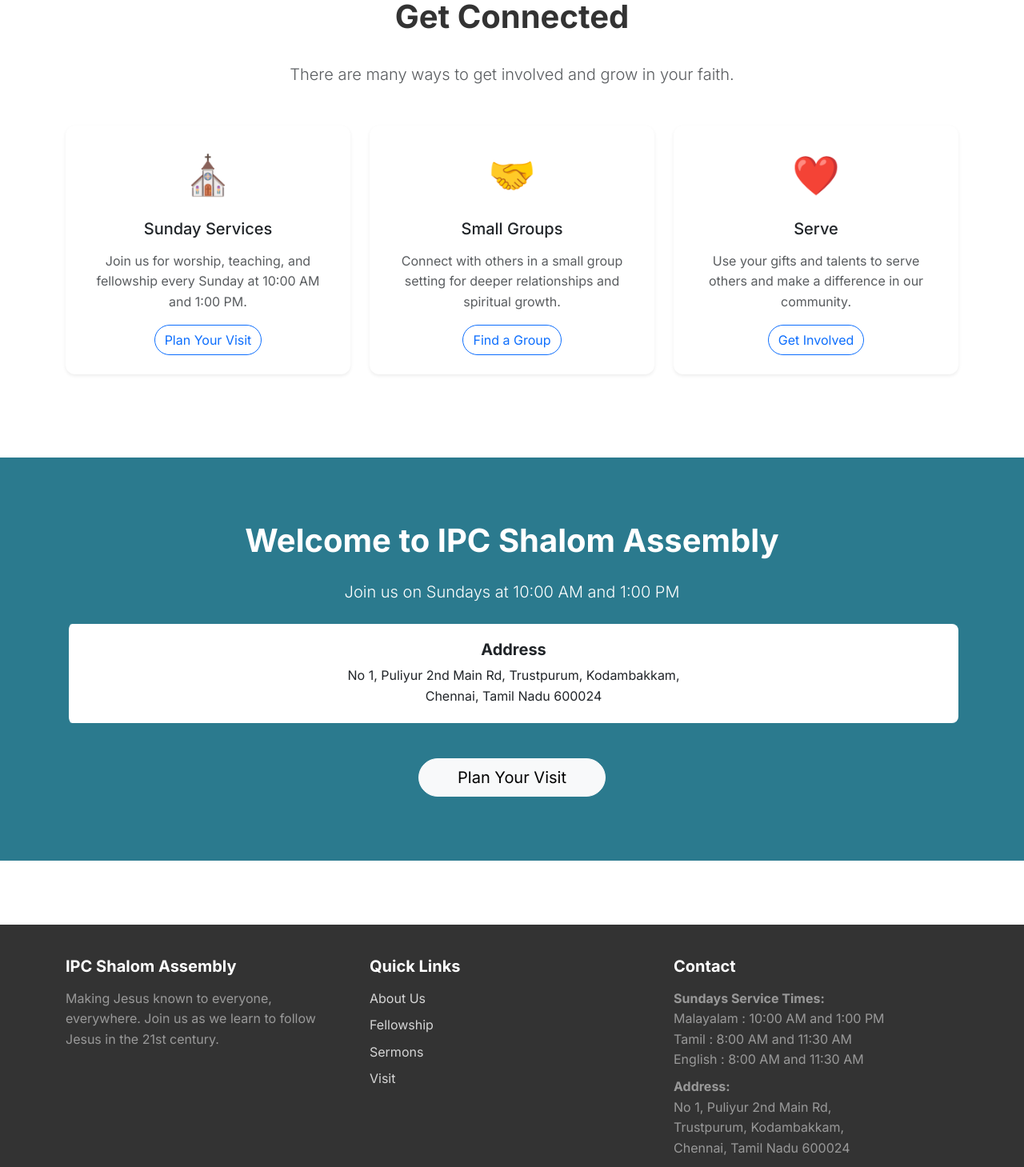
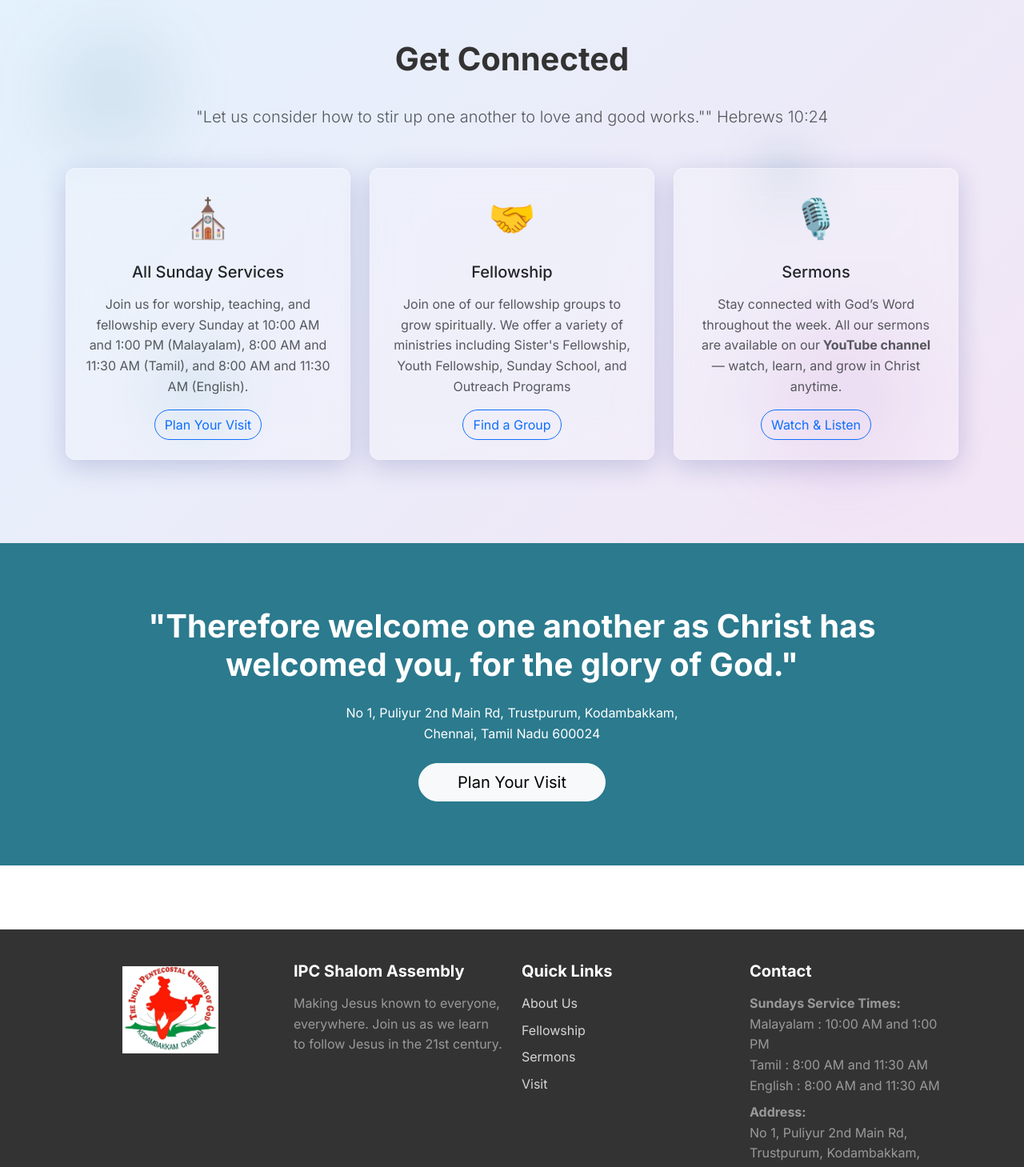
Before and after one commit to blessonznyck/ipcshalomassembly, a Next.js app: page / in a window 1280 px wide. Shown: the part 1260-2719 px from the top of the page at 80% size. Built offline with nearby package versions, Linux system fonts and the light colour scheme.

Commit message:
feat:home_changes

```diff
--- a/src/app/globals.css
+++ b/src/app/globals.css
@@ -137,6 +137,14 @@
   margin: 20px 0;
 }
 
+.glass-card {
+  background: rgba(255, 255, 255, 0.2) !important;
+  backdrop-filter: blur(20px) !important;
+  -webkit-backdrop-filter: blur(20px) !important;
+  border: 1px solid rgba(255, 255, 255, 0.3) !important;
+  box-shadow: 0 8px 32px 0 rgba(31, 38, 135, 0.2) !important;
+}
+
 @media (max-width: 768px) {
   body {
     font-size: 0.9rem;
--- a/src/app/layout.js
+++ b/src/app/layout.js
@@ -11,17 +11,28 @@
   description: 'Welcome to IPC Shalom Assembly. Everyone is welcome. Everyone has a next best step. Everyone can make a difference. Join us in following Jesus.',
   keywords: ['IPC Shalom Assembly', 'Church', 'Christian', 'Community', 'Worship', 'Jesus', 'Faith'],
   authors: [{ name: 'IPC Shalom Assembly' }],
+  icons: {
+    icon: '/logo.jpg',
+    apple: '/logo.jpg',
+  },
   openGraph: {
     title: 'IPC Shalom Assembly - Making Jesus Known to Everyone, Everywhere',
     description: 'A diverse church learning to follow Jesus in the 21st century.',
     type: 'website',
     locale: 'en_US',
     siteName: 'IPC Shalom Assembly',
+    images: [{
+      url: '/logo.jpg',
+      width: 1200,
+      height: 630,
+      alt: 'IPC Shalom Assembly Logo',
+    }],
   },
   twitter: {
     card: 'summary_large_image',
     title: 'IPC Shalom Assembly',
     description: 'Making Jesus Known to Everyone, Everywhere',
+    images: ['/logo.jpg'],
   },
   robots: {
     index: true,
--- a/src/app/page.js
+++ b/src/app/page.js
@@ -1,7 +1,8 @@
-'use client'
+"use client";
 
-import { Container, Row, Col, Button, Card } from 'react-bootstrap'
-import Link from 'next/link'
+import { Container, Row, Col, Button, Card } from "react-bootstrap";
+import Link from "next/link";
+import Image from "next/image";
 
 export default function Home() {
   return (
@@ -9,16 +10,29 @@
       {/* Hero Section */}
       <section className="hero-section">
         <Container>
-          <div className="text-uppercase mb-3" style={{ letterSpacing: '2px', fontSize: '0.9rem' }}>
+          <div className="mb-4">
+            <Image
+              src="/logo.jpg"
+              alt="IPC Shalom Assembly Logo"
+              width={100}
+              height={100}
+              style={{ objectFit: "cover", borderRadius: "50%" }}
+              priority
+            />
+          </div>
+          <div
+            className="text-uppercase mb-3"
+            style={{ letterSpacing: "2px", fontSize: "0.9rem" }}
+          >
             IPC SHALOM ASSEMBLY
           </div>
           <h1 className="display-3 fw-bold mb-4">
-            MAKING JESUS KNOWN TO <span className="d-block mt-2">EVERYONE, EVERYWHERE</span>
+            MAKING JESUS KNOWN TO{" "}
+            <span className="d-block mt-2">EVERYONE, EVERYWHERE</span>
           </h1>
           <p className="subtitle lead mb-4">
-            Everyone is welcome.<br />
-            Everyone has a next best step.<br />
-            Everyone can make a difference.
+            Encouraging one another to grow in love and good works. Hebrews
+            10:24
           </p>
           <Link href="/visit">
             <Button size="lg" className="btn-primary-custom mt-3">
@@ -34,28 +48,39 @@
           <Row className="align-items-center">
             <Col lg={6} className="mb-4 mb-lg-0">
               <h2 className="section-title">
-                We&apos;re a church <span className="text-primary-custom">all about loving Jesus.</span>
+                We&apos;re a church{" "}
+                <span className="text-primary-custom">
+                  all about loving Jesus.
+                </span>
               </h2>
               <p className="lead text-muted">
-                We&apos;re a diverse church learning to follow Jesus in the 21st century. At IPC Shalom Assembly,
-                you&apos;ll find surprisingly normal people who are admittedly still in process.
+                We&apos;re a diverse church learning to follow Jesus in the 21st
+                century. At IPC Shalom Assembly, you&apos;ll find surprisingly
+                normal people who are admittedly still in process.
               </p>
               <p className="text-muted">
-                Our goal isn&apos;t to pretend we&apos;re perfect, but to point you to the one who is.
-                We believe in creating a welcoming community where everyone can grow in their faith journey.
+                Our goal isn&apos;t to pretend we&apos;re perfect, but to point
+                you to the one who is. We believe in creating a welcoming
+                community where everyone can grow in their faith journey.
               </p>
               <Link href="/about">
-                <Button variant="outline-primary" className="rounded-pill px-4 mt-3">
+                <Button
+                  variant="outline-primary"
+                  className="rounded-pill px-4 mt-3"
+                >
                   Learn More About Us
                 </Button>
               </Link>
             </Col>
             <Col lg={6}>
-              <div className="bg-primary-custom text-white p-5 rounded" style={{ minHeight: '300px' }}>
+              <div
+                className="bg-primary-custom text-white p-5 rounded"
+                style={{ minHeight: "300px" }}
+              >
                 <h3 className="mb-4">Our Mission</h3>
                 <p className="lead">
-                  To make Jesus known to everyone, everywhere through authentic relationships,
-                  practical teaching, and compassionate service.
+                  To make Jesus known to everyone, everywhere through authentic
+                  relationships, practical teaching, and compassionate service.
                 </p>
               </div>
             </Col>
@@ -64,24 +89,88 @@
       </section>
 
       {/* Connect Section */}
-      <section className="section">
-        <Container>
+      <section
+        className="section"
+        style={{
+          background: "linear-gradient(135deg, #e3f2fd 0%, #f3e5f5 100%)",
+          position: "relative",
+          overflow: "hidden",
+        }}
+      >
+        {/* Decorative Background Elements */}
+        <div
+          style={{
+            position: "absolute",
+            top: "10%",
+            left: "5%",
+            width: "150px",
+            height: "150px",
+            background: "rgba(43, 122, 142, 0.1)",
+            borderRadius: "50%",
+            filter: "blur(40px)",
+          }}
+        ></div>
+        <div
+          style={{
+            position: "absolute",
+            top: "60%",
+            right: "10%",
+            width: "200px",
+            height: "200px",
+            background: "rgba(156, 39, 176, 0.1)",
+            borderRadius: "50%",
+            filter: "blur(50px)",
+          }}
+        ></div>
+        <div
+          style={{
+            position: "absolute",
+            bottom: "20%",
+            left: "15%",
+            width: "100px",
+            height: "100px",
+            background: "rgba(72, 167, 186, 0.15)",
+            borderRadius: "50%",
+            filter: "blur(30px)",
+          }}
+        ></div>
+        <div
+          style={{
+            position: "absolute",
+            top: "30%",
+            right: "20%",
+            width: "80px",
+            height: "80px",
+            background: "rgba(43, 122, 142, 0.12)",
+            borderRadius: "30% 70% 70% 30% / 30% 30% 70% 70%",
+            filter: "blur(25px)",
+          }}
+        ></div>
+        <Container style={{ position: "relative", zIndex: 1 }}>
           <div className="text-center mb-5">
             <h2 className="section-title">Get Connected</h2>
             <p className="lead text-muted">
-              There are many ways to get involved and grow in your faith.
+              "Let us consider how to stir up one another to love and good
+              works."" Hebrews 10:24
             </p>
           </div>
           <Row>
             <Col md={4} className="mb-4">
-              <Card className="shadow-sm">
+              <Card className="glass-card">
                 <Card.Body className="text-center p-4">
-                  <div className="mb-3" style={{ fontSize: '3rem', color: 'var(--primary-color)' }}>
+                  <div
+                    className="mb-3"
+                    style={{ fontSize: "3rem", color: "var(--primary-color)" }}
+                  >
                     ⛪
                   </div>
-                  <Card.Title className="h4 mb-3">Sunday Services</Card.Title>
+                  <Card.Title className="h4 mb-3">
+                    All Sunday Services
+                  </Card.Title>
                   <Card.Text className="text-muted">
-                    Join us for worship, teaching, and fellowship every Sunday at 10:00 AM and 1:00 PM.
+                    Join us for worship, teaching, and fellowship every Sunday
+                    at 10:00 AM and 1:00 PM (Malayalam), 8:00 AM and 11:30 AM
+                    (Tamil), and 8:00 AM and 11:30 AM (English).
                   </Card.Text>
                   <Link href="/visit">
                     <Button variant="outline-primary" className="rounded-pill">
@@ -92,14 +181,20 @@
               </Card>
             </Col>
             <Col md={4} className="mb-4">
-              <Card className="shadow-sm">
+              <Card className="glass-card">
                 <Card.Body className="text-center p-4">
-                  <div className="mb-3" style={{ fontSize: '3rem', color: 'var(--primary-color)' }}>
+                  <div
+                    className="mb-3"
+                    style={{ fontSize: "3rem", color: "var(--primary-color)" }}
+                  >
                     🤝
                   </div>
-                  <Card.Title className="h4 mb-3">Small Groups</Card.Title>
+                  <Card.Title className="h4 mb-3">Fellowship</Card.Title>
                   <Card.Text className="text-muted">
-                    Connect with others in a small group setting for deeper relationships and spiritual growth.
+                    Join one of our fellowship groups to grow spiritually. We
+                    offer a variety of ministries including Sister&apos;s
+                    Fellowship, Youth Fellowship, Sunday School, and Outreach
+                    Programs
                   </Card.Text>
                   <Link href="/fellowship">
                     <Button variant="outline-primary" className="rounded-pill">
@@ -110,18 +205,24 @@
               </Card>
             </Col>
             <Col md={4} className="mb-4">
-              <Card className="shadow-sm">
+              <Card className="glass-card">
                 <Card.Body className="text-center p-4">
-                  <div className="mb-3" style={{ fontSize: '3rem', color: 'var(--primary-color)' }}>
-                    ❤️
+                  <div
+                    className="mb-3"
+                    style={{ fontSize: "3rem", color: "var(--primary-color)" }}
+                  >
+                    🎙️
                   </div>
-                  <Card.Title className="h4 mb-3">Serve</Card.Title>
+                  <Card.Title className="h4 mb-3">Sermons</Card.Title>
                   <Card.Text className="text-muted">
-                    Use your gifts and talents to serve others and make a difference in our community.
+                    Stay connected with God’s Word throughout the week. All our
+                    sermons are available on our
+                    <strong> YouTube channel</strong> — watch, learn, and grow
+                    in Christ anytime.
                   </Card.Text>
-                  <Link href="/fellowship">
+                  <Link href="/sermons">
                     <Button variant="outline-primary" className="rounded-pill">
-                      Get Involved
+                      Watch & Listen
                     </Button>
                   </Link>
                 </Card.Body>
@@ -134,24 +235,27 @@
       {/* CTA Section */}
       <section className="section bg-primary-custom text-white">
         <Container className="text-center">
-          <h2 className="section-title text-white mb-4">Welcome to IPC Shalom Assembly</h2>
-          <p className="lead mb-4">
-            Join us on Sundays at 10:00 AM and 1:00 PM
+          <h2 className="section-title text-white mb-4">
+            "Therefore welcome one another as Christ has welcomed you, for the
+            glory of God."
+          </h2>
+          <p className="mb-0">
+            No 1, Puliyur 2nd Main Rd, Trustpurum, Kodambakkam,
+            <br />
+            Chennai, Tamil Nadu 600024
           </p>
-          <div className="info-banner bg-white text-dark">
-            <h5 className="mb-2">Address</h5>
-            <p className="mb-0">
-              No 1, Puliyur 2nd Main Rd, Trustpurum, Kodambakkam,<br />
-              Chennai, Tamil Nadu 600024
-            </p>
-          </div>
+
           <Link href="/visit">
-            <Button size="lg" variant="light" className="rounded-pill px-5 mt-4">
+            <Button
+              size="lg"
+              variant="light"
+              className="rounded-pill px-5 mt-4"
+            >
               Plan Your Visit
             </Button>
           </Link>
         </Container>
       </section>
     </>
-  )
+  );
 }
--- a/src/components/Footer.js
+++ b/src/components/Footer.js
@@ -1,5 +1,6 @@
 import { Container, Row, Col } from 'react-bootstrap'
 import Link from 'next/link'
+import Image from 'next/image'
 
 export default function Footer() {
   const currentYear = new Date().getFullYear()
@@ -8,13 +9,22 @@
     <footer>
       <Container>
         <Row className="mb-4">
-          <Col md={4} className="mb-4 mb-md-0">
+          <Col md={3} className="mb-4 mb-md-0 text-md-center">
+            <Image
+              src="/logo.jpg"
+              alt="IPC Shalom Assembly Logo"
+              width={120}
+              height={120}
+              style={{ objectFit: 'contain' }}
+            />
+          </Col>
+          <Col md={3} className="mb-4 mb-md-0">
             <h5 className="mb-3">IPC Shalom Assembly</h5>
             <p className="text-white-50">
               Making Jesus known to everyone, everywhere. Join us as we learn to follow Jesus in the 21st century.
             </p>
           </Col>
-          <Col md={4} className="mb-4 mb-md-0">
+          <Col md={3} className="mb-4 mb-md-0">
             <h5 className="mb-3">Quick Links</h5>
             <ul className="list-unstyled">
               <li className="mb-2">
@@ -31,7 +41,7 @@
               </li>
             </ul>
           </Col>
-          <Col md={4}>
+          <Col md={3}>
             <h5 className="mb-3">Contact</h5>
             <p className="text-white-50 mb-2">
               <strong>Sundays Service Times:</strong><br />
```
Also changed, not shown: src/components/Navigation.js (+10 -1 lines), public/favicon.svg (deleted), public/logo.jpg (added), public/manifest.json, 2 other files (tests, documents, lock files or other folders).
